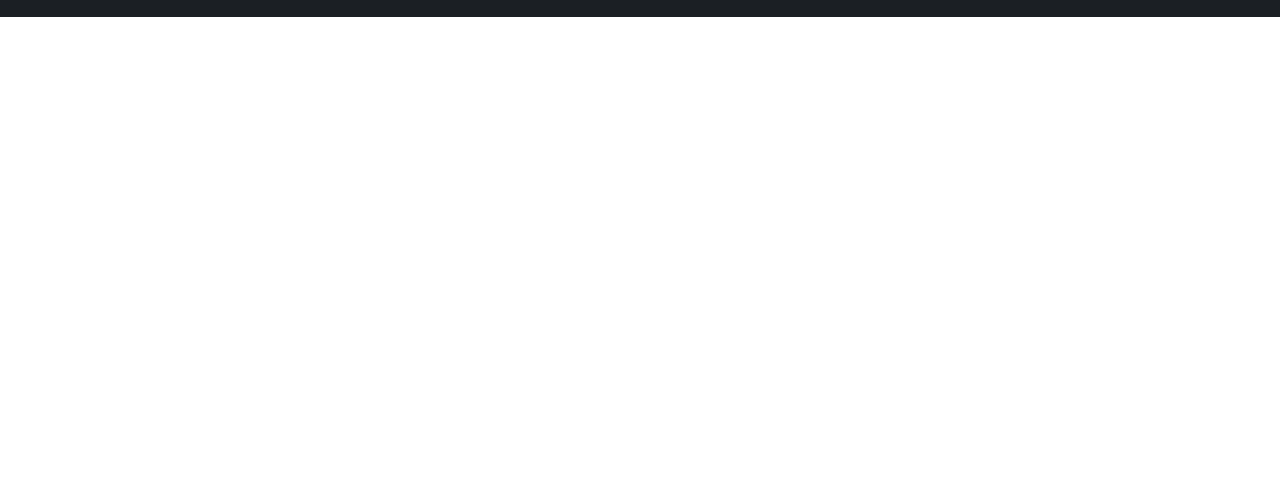
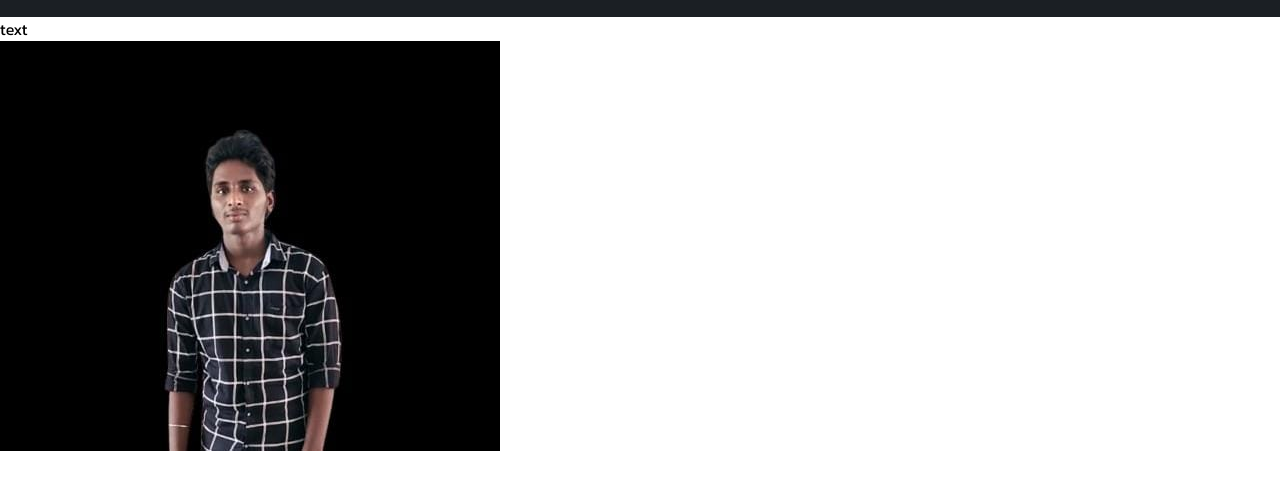
Before and after one commit to ruban1613/myownprojects-html, a plain HTML site: page portfolio.html in a window 1280 px wide. Shown: the part 60-550 px from the top of the page. Drawn offline with Linux system fonts and the light colour scheme.

Commit message:
asset:photo

```diff
--- a/portfolio.html
+++ b/portfolio.html
@@ -27,6 +27,16 @@
      </div>
      <div><button>DOWNLOAD CV</button></div>
    </header>
+   <main>
+    <section>
+        <div>
+            text
+        </div>
+        <div>
+         <img src="./Myassest/955cbbf9-7896-4ef8-9ffb-192fc7362285.jpg" alt="RUBAN CHAKRAVARTHY">
+        </div>
+    </section>
+   </main>
 
 
 
```
Also changed, not shown: Myassest/955cbbf9-7896-4ef8-9ffb-192fc7362285.jpg (added).
